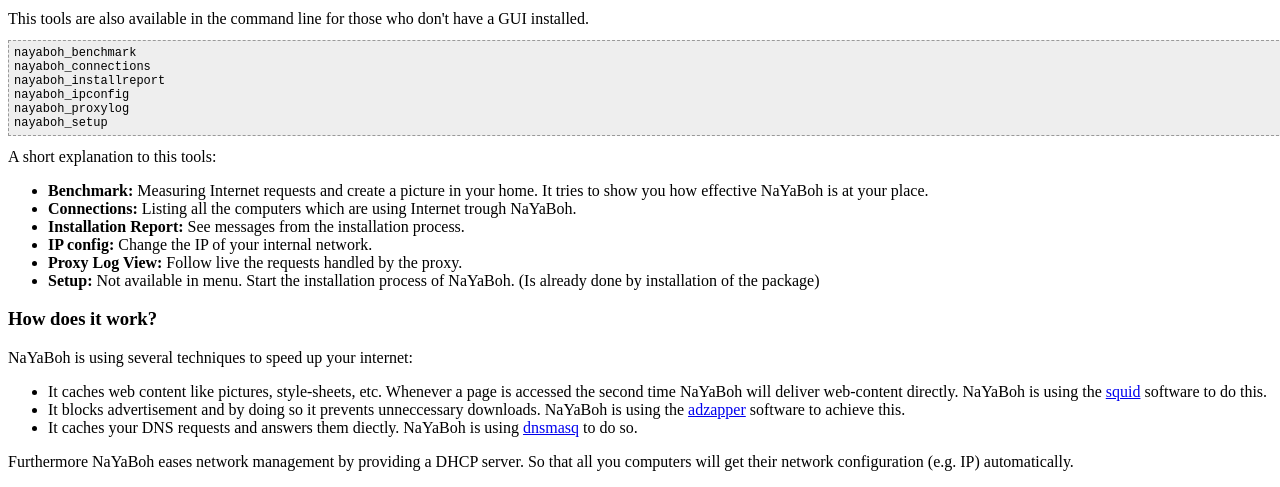
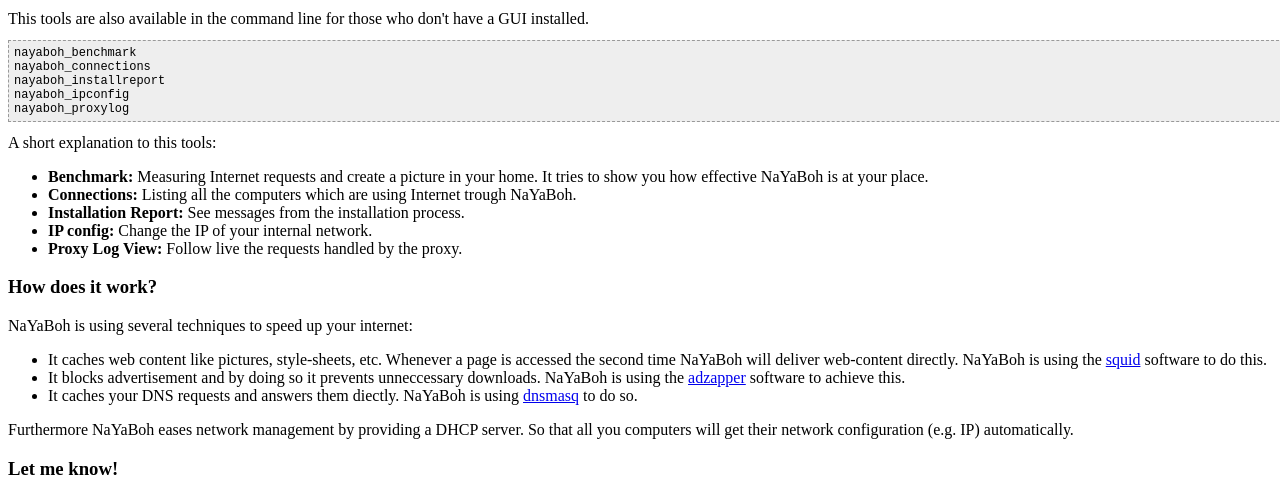
Before and after one commit to borisdaeppen/NaYaBoh, a plain HTML site: page documentation/website/index.html in a window 1280 px wide. Shown: the part 3085-3572 px from the top of the page. Drawn offline with Linux system fonts and the light colour scheme.

Commit message:
moved setup to postinst

```diff
--- a/documentation/website/index.html
+++ b/documentation/website/index.html
@@ -72,7 +72,6 @@
 nayaboh_installreport
 nayaboh_ipconfig
 nayaboh_proxylog
-nayaboh_setup
 </code></pre>
 A short explanation to this tools:
 <ul>
@@ -81,7 +80,6 @@
     <li><strong>Installation Report:</strong> See messages from the installation process.</li>
     <li><strong>IP config:</strong> Change the IP of your internal network.</li>
     <li><strong>Proxy Log View:</strong> Follow live the requests handled by the proxy.</li>
-    <li><strong>Setup:</strong> Not available in menu. Start the installation process of NaYaBoh. (Is already done by installation of the package)</li>
 </ul>
 <h3>How does it work?</h3>
 NaYaBoh is using several techniques to speed up your internet:
```
Also changed, not shown: 3 other files.
